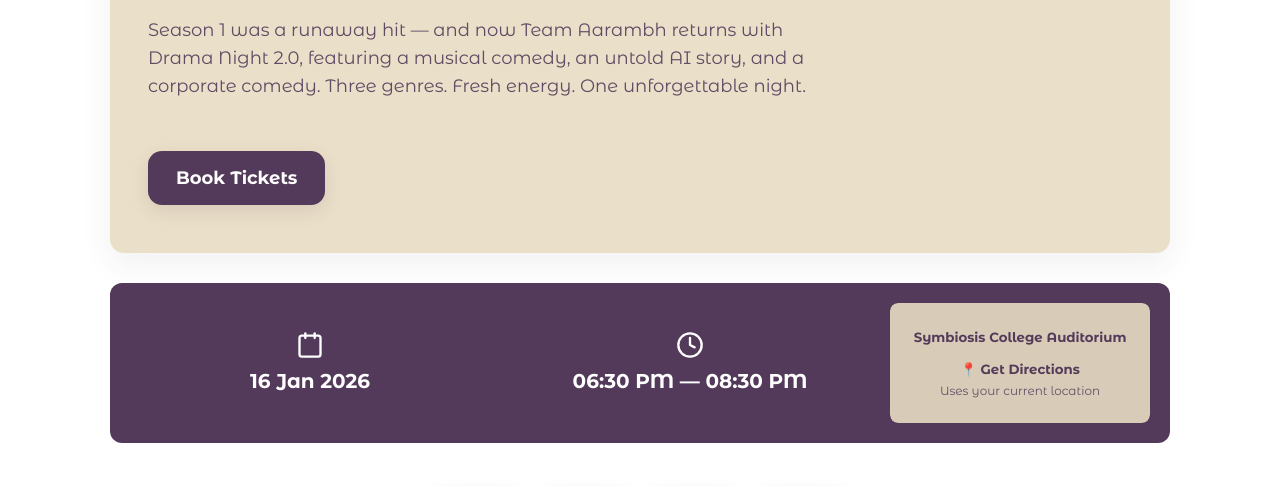
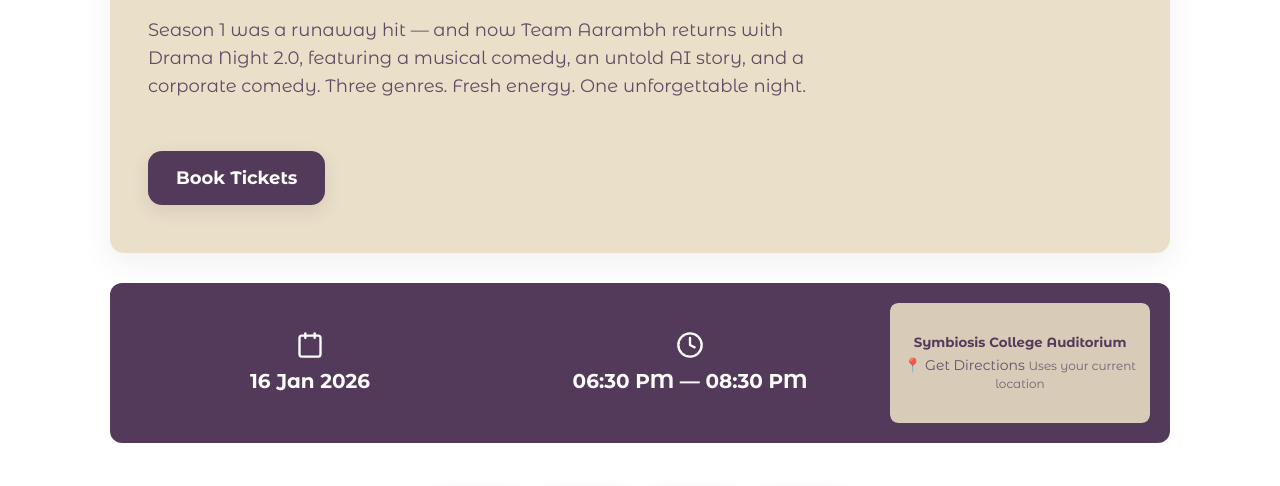
Before and after one commit to teamaarambh/bookings, a plain HTML site: page index.html in a window 1280 px wide. Shown: the part 259-745 px from the top of the page. Drawn offline with Linux system fonts and the light colour scheme; a web font is replaced by a local one.

Commit message:
Update index.html

```diff
--- a/index.html
+++ b/index.html
@@ -246,8 +246,9 @@
       color:var(--accent);
       font-weight:700;
     ">
-    Symbiosis College Auditorium <br>
-    <br>📍 Get Directions
+    Symbiosis College Auditorium
+    <span style="font-size:14px;font-weight:500;opacity:0.85">
+    📍 Get Directions
     <span style="font-size:12px;font-weight:500;opacity:0.85">
       Uses your current location
     </span>
```
